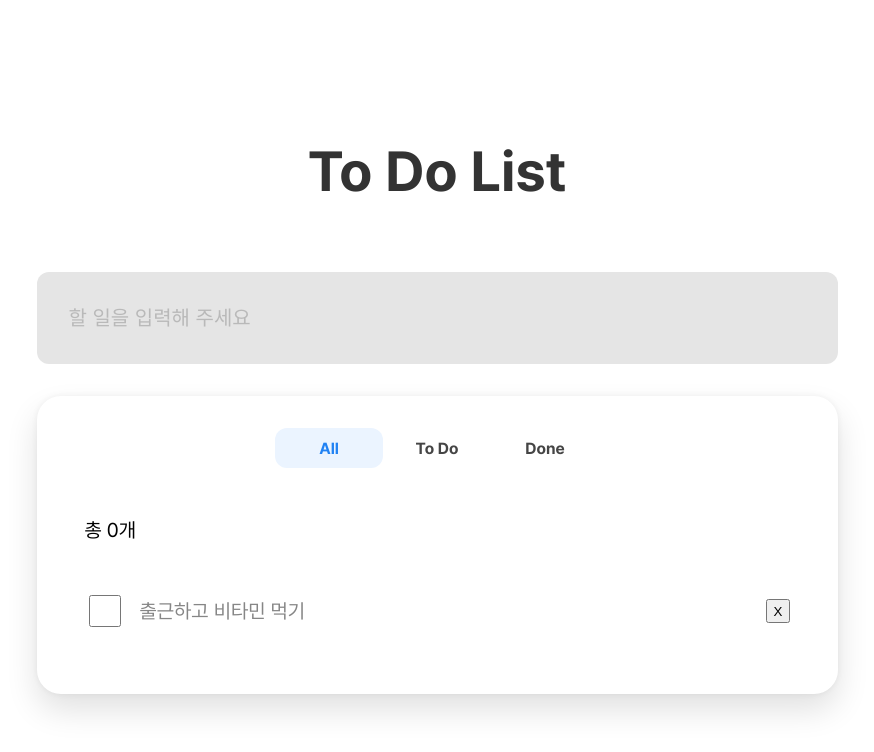
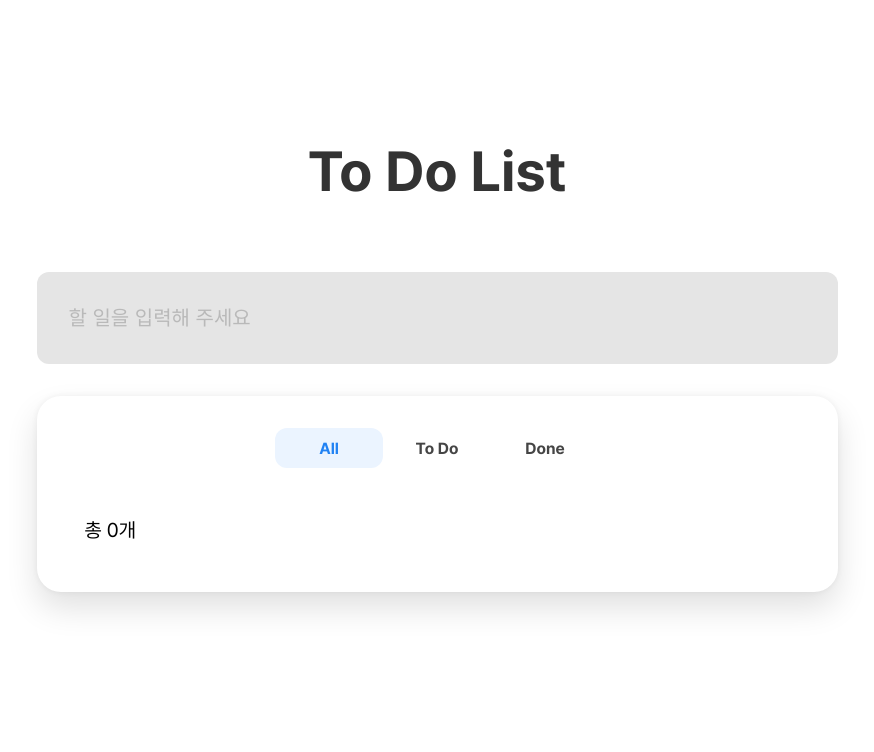
Before and after one commit to jdm1219/todo-myfair, a Next.js app: page / in a window 1280 px wide. Shown: the top 752 px of the page, without its empty margins (203-1077 px from the left). Built offline with nearby package versions, Linux system fonts and the light colour scheme.

Commit message:
feat: todoItem recoil 적용 및 완료기능, 삭제기능 추가

```diff
--- a/src/components/todo/TodoItem.tsx
+++ b/src/components/todo/TodoItem.tsx
@@ -1,5 +1,8 @@
 import React from "react";
 import styled from "@emotion/styled";
+import Check from "../../public/icons/Check.svg"
+import Close from "../../public/icons/Close.svg"
+import { Todo } from "../../state/todoListState";
 
 const TodoItemContainer = styled.li`
   display: flex;
@@ -8,33 +11,61 @@ const TodoItemContainer = styled.li`
   padding: 32px 16px;
 `
 
-const TodoItemCheckbox = styled.input`
+const TodoItemCheckboxLabel = styled.label<{ isChecked: boolean }>`
+  display: flex;
+  align-items: center;
+  justify-content: center;
   width: 32px;
   height: 32px;
+  box-sizing: border-box;
+  border: ${props => props.isChecked ? 'none' : '1px solid #e5e5e5'};
+  border-radius: 50%;
+  background-color: ${props => props.isChecked ? '#2182f3' : 'transparent'};
+
+  input {
+    position: absolute;
+    opacity: 0;
+    width: 0;
+    height: 0;
+  }
 `
 
-const TodoItemDesc = styled.div`
+const TodoItemDesc = styled.div<{ isChecked: boolean }>`
   flex: 1;
   font-size: 20px;
   line-height: 28px;
-  color: #868686;
+  color: ${props => props.isChecked ? '#868686' : '#000000'};
 `
 
 const TodoItemDeleteBtn = styled.button`
   width: 24px;
   height: 24px;
+  padding: 0;
+  border: none;
+  cursor: pointer;
+  background-color: transparent;
 `
 
-const TodoItem = () => {
+interface Props {
+  todo: Todo,
+  onToggle: () => void,
+  onDelete: () => void
+}
 
+const TodoItem = ({todo, onToggle, onDelete}: Props) => {
   return (
     <TodoItemContainer>
-      <TodoItemCheckbox
-        type="checkbox"
-      />
-      <TodoItemDesc>출근하고 비타민 먹기</TodoItemDesc>
-      <TodoItemDeleteBtn>
-        X
+      <TodoItemCheckboxLabel isChecked={todo.isDone}>
+        <input
+          onChange={onToggle}
+          checked={todo.isDone}
+          type="checkbox"
+        />
+        <Check fill="#ffffff" />
+      </TodoItemCheckboxLabel >
+      <TodoItemDesc isChecked={todo.isDone}>{todo.content}</TodoItemDesc>
+      <TodoItemDeleteBtn onClick={onDelete}>
+        <Close fill="#b9b9b9" />
       </TodoItemDeleteBtn>
     </TodoItemContainer>
   );
--- a/src/components/todo/TodoWrapper.tsx
+++ b/src/components/todo/TodoWrapper.tsx
@@ -2,6 +2,8 @@ import React from "react";
 import TodoFilter from "./TodoFilter";
 import TodoItem from "./TodoItem";
 import styled from "@emotion/styled";
+import { useSetRecoilState , useRecoilValue } from "recoil";
+import { filteredTodoListState, todoListState } from "../../state/todoListState";
 
 const TodoContainer = styled.div`
   display: flex;
@@ -31,13 +33,35 @@ const TodoList = styled.ul`
 `
 
 const TodoWrapper = () => {
+  const setTodoList = useSetRecoilState(todoListState);
+  const filteredTodoList = useRecoilValue(filteredTodoListState);
+
+  const toggleTodo = (id: number) => {
+    setTodoList((prev) => prev.map((todo) =>
+      todo.id === id ? { ...todo, isDone: !todo.isDone } : todo
+    ));
+  };
+
+  const deleteTodo = (id: number) => {
+    setTodoList((prev) => prev.filter((todo) => todo.id !== id));
+  };
+
   return (
     <TodoContainer >
       <TodoFilter />
       <TodoListContainer>
         <TodoCount>총 {0}개</TodoCount>
         <TodoList>
-          <TodoItem />
+          {
+            filteredTodoList.map(todoItem => (
+                <TodoItem
+                  todo={todoItem}
+                  onToggle={() => toggleTodo(todoItem.id)}
+                  onDelete={() => deleteTodo(todoItem.id)}
+                />
+              )
+            )
+          }
         </TodoList>
       </TodoListContainer>
     </TodoContainer >
```
